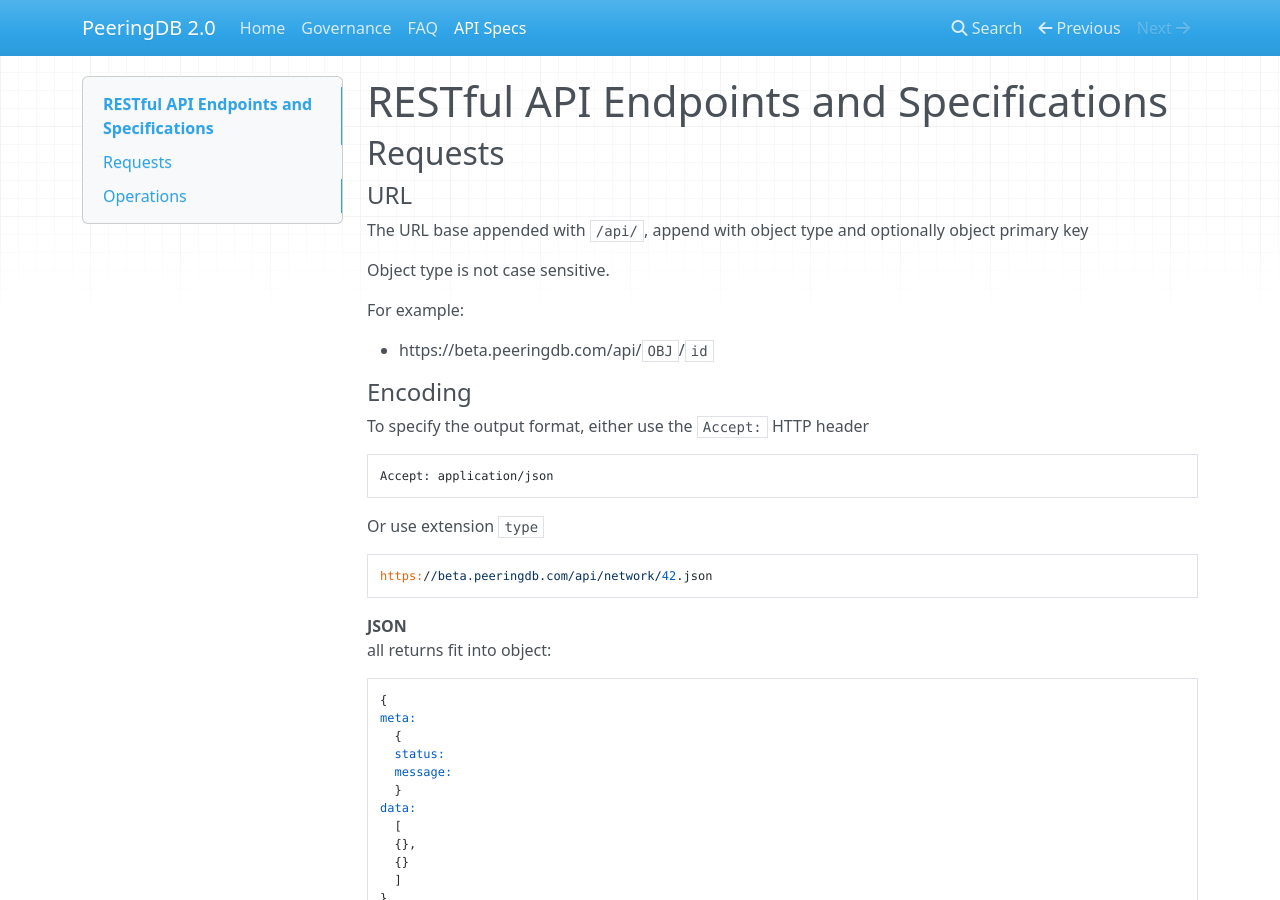
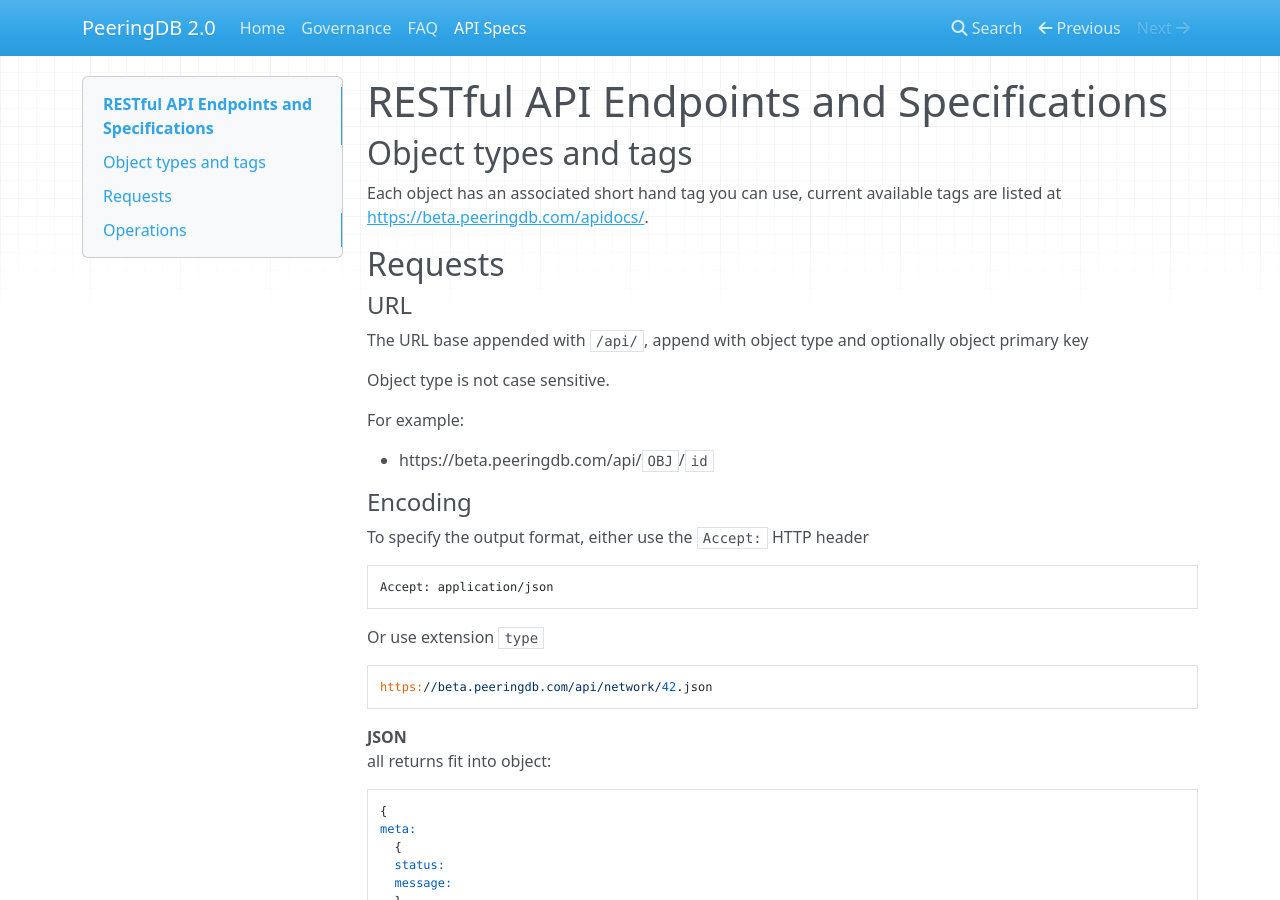
Before and after one commit to peeringdb/docs, an MkDocs documentation site: the page built from docs/api_specs.md, in a window 1280 px wide and 900 px high. Built offline with MkDocs 1.6.1, drawn with Linux system fonts in a browser that asks for light colours; nearby versions of some CDN libraries; old or Windows-style settings are respelled for this version of MkDocs.

Commit message:
add link to object tags

```diff
--- a/docs/api_specs.md
+++ b/docs/api_specs.md
@@ -1,4 +1,8 @@
 # RESTful API Endpoints and Specifications
+
+## Object types and tags
+
+Each object has an associated short hand tag you can use, current available tags are listed at <https://beta.peeringdb.com/apidocs/>.
 
 ## Requests
 
```
